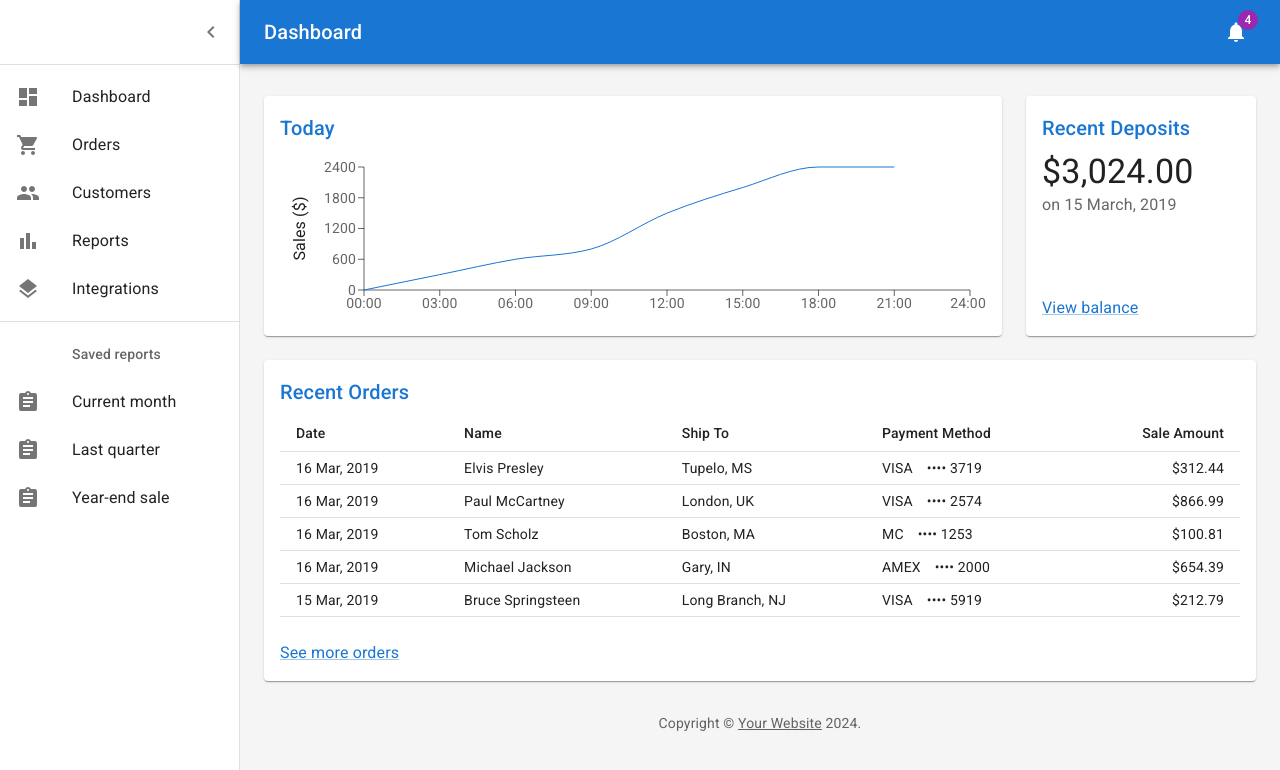
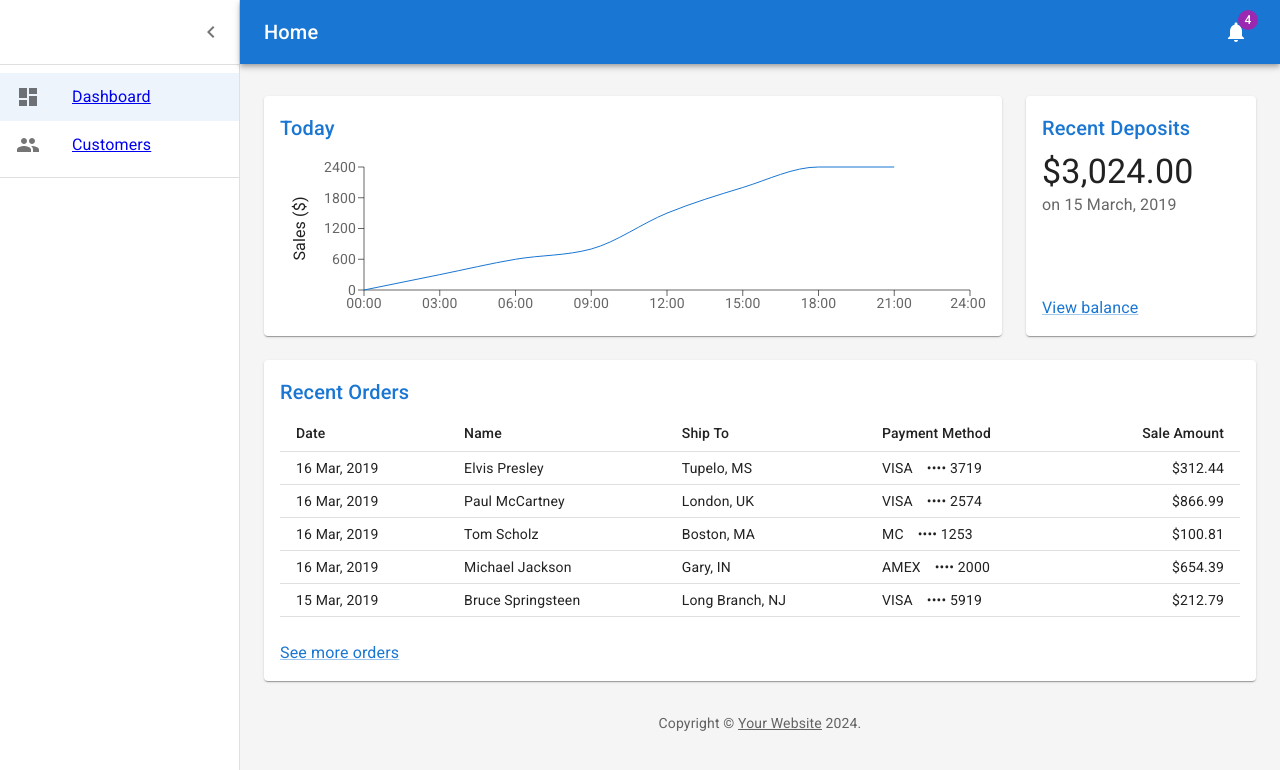
Before and after one commit to Sourab19/NextJS, a Next.js app: page / in a window 1280 px wide. Shown: the top 770 px of the page. Built offline with nearby package versions, Linux system fonts and the light colour scheme; a web font is replaced by a local one.

Commit message:
Website Theme and Navigation  - Material UI

```diff
--- a/components/Customer.tsx
+++ b/components/Customer.tsx
@@ -7,10 +7,7 @@ import type { Customer } from "../pages/customers";
 
 const Customer = ({ customer }: { customer: Customer }) => {
   return (
-    <div
-      key={customer._id?.toString()}
-      style={{ marginBottom: 40, padding: 10 }}
-    >
+    <div style={{ marginBottom: 40, padding: 10 }}>
       <span
         style={{
           display: "flex",
--- a/components/ListItems.tsx
+++ b/components/ListItems.tsx
@@ -11,25 +11,8 @@ import LayersIcon from "@mui/icons-material/Layers";
 import AssignmentIcon from "@mui/icons-material/Assignment";
 
 export const mainListItems = (
-  <React.Fragment>
-    <ListItemButton>
-      <ListItemIcon>
-        <DashboardIcon />
-      </ListItemIcon>
-      <ListItemText primary="Dashboard" />
-    </ListItemButton>
-    <ListItemButton>
-      <ListItemIcon>
-        <ShoppingCartIcon />
-      </ListItemIcon>
-      <ListItemText primary="Orders" />
-    </ListItemButton>
-    <ListItemButton>
-      <ListItemIcon>
-        <PeopleIcon />
-      </ListItemIcon>
-      <ListItemText primary="Customers" />
-    </ListItemButton>
+  <>
+
     <ListItemButton>
       <ListItemIcon>
         <BarChartIcon />
@@ -42,11 +25,11 @@ export const mainListItems = (
       </ListItemIcon>
       <ListItemText primary="Integrations" />
     </ListItemButton>
-  </React.Fragment>
+    </>
 );
 
 export const secondaryListItems = (
-  <React.Fragment>
+  <>
     <ListSubheader component="div" inset>
       Saved reports
     </ListSubheader>
@@ -68,5 +51,5 @@ export const secondaryListItems = (
       </ListItemIcon>
       <ListItemText primary="Year-end sale" />
     </ListItemButton>
-  </React.Fragment>
+  </>
 );
--- a/components/Dashboard.tsx
+++ b/components/Theme.tsx
@@ -1,4 +1,7 @@
 import * as React from "react";
+import Link from "next/link";
+import { useRouter } from "next/router";
+
 import { styled, createTheme, ThemeProvider } from "@mui/material/styles";
 import CssBaseline from "@mui/material/CssBaseline";
 import MuiDrawer from "@mui/material/Drawer";
@@ -13,7 +16,7 @@ import Badge from "@mui/material/Badge";
 import Container from "@mui/material/Container";
 import Grid from "@mui/material/Grid";
 import Paper from "@mui/material/Paper";
-import Link from "@mui/material/Link";
+
 import MenuIcon from "@mui/icons-material/Menu";
 import ChevronLeftIcon from "@mui/icons-material/ChevronLeft";
 import NotificationsIcon from "@mui/icons-material/Notifications";
@@ -21,8 +24,12 @@ import { mainListItems, secondaryListItems } from "./ListItems";
 import Chart from "./Chart";
 import Deposits from "./Deposits";
 import Orders from "./Orders";
-
-
+import ListItemButton from "@mui/material/ListItemButton";
+import ListItemIcon from "@mui/material/ListItemIcon";
+import ListItemText from "@mui/material/ListItemText";
+import DashboardIcon from "@mui/icons-material/Dashboard";
+import ShoppingCartIcon from "@mui/icons-material/ShoppingCart";
+import PeopleIcon from "@mui/icons-material/People";
 
 const drawerWidth: number = 240;
 
@@ -76,12 +83,14 @@ const Drawer = styled(MuiDrawer, {
 
 const mdTheme = createTheme();
 
-export default function Dashboard(props: any) {
+export default function Theme(props: any) {
+  const router = useRouter();
   const [open, setOpen] = React.useState(true);
   const toggleDrawer = () => {
     setOpen(!open);
   };
 
+  console.log(router);
   return (
     <ThemeProvider theme={mdTheme}>
       <Box sx={{ display: "flex" }}>
@@ -111,7 +120,10 @@ export default function Dashboard(props: any) {
               noWrap
               sx={{ flexGrow: 1 }}
             >
-              Dashboard
+              {router.pathname === "/"
+                ? "Home"
+                : router.pathname.substring(1, 2).toLocaleUpperCase() +
+                  router.pathname.substring(2)}
             </Typography>
             <IconButton color="inherit">
               <Badge badgeContent={4} color="secondary">
@@ -135,9 +147,32 @@ export default function Dashboard(props: any) {
           </Toolbar>
           <Divider />
           <List component="nav">
-            {mainListItems}
+            <Link href="/">
+              <ListItemButton selected={router.pathname === "/" ? true : false}>
+                <ListItemIcon>
+                  <DashboardIcon />
+                </ListItemIcon>
+                <ListItemText primary="Dashboard" />
+              </ListItemButton>
+            </Link>
+            {/* { <ListItemButton>
+              <ListItemIcon>
+                <ShoppingCartIcon />
+              </ListItemIcon>
+              <ListItemText primary="Orders" />
+            </ListItemButton>} */}
+            <Link href="/customers">
+              <ListItemButton
+                selected={router.pathname === "/customers" ? true : false}
+              >
+                <ListItemIcon>
+                  <PeopleIcon />
+                </ListItemIcon>
+                <ListItemText primary="Customers" />
+              </ListItemButton>
+            </Link>
+
             <Divider sx={{ my: 1 }} />
-            {secondaryListItems}
           </List>
         </Drawer>
         <Box
@@ -154,7 +189,6 @@ export default function Dashboard(props: any) {
         >
           <Toolbar />
           {props.children}
-
         </Box>
       </Box>
     </ThemeProvider>
--- a/pages/_app.tsx
+++ b/pages/_app.tsx
@@ -6,17 +6,17 @@ import "@fontsource/roboto/300.css";
 import "@fontsource/roboto/400.css";
 import "@fontsource/roboto/500.css";
 import "@fontsource/roboto/700.css";
-import Dashboard from "../components/Dashboard";
+import Theme from "../components/Theme";
 
 export default function App({ Component, pageProps }: AppProps) {
   const [queryClient] = useState(() => new QueryClient());
 
   return (
     <QueryClientProvider client={queryClient}>
-      <Dashboard>
+      <Theme>
         <Component {...pageProps} />
         <ReactQueryDevtools initialIsOpen={false} />
-      </Dashboard>
+      </Theme>
     </QueryClientProvider>
   );
 }
```
Also changed, not shown: pages/customers/index.tsx (+6 -1 lines).
